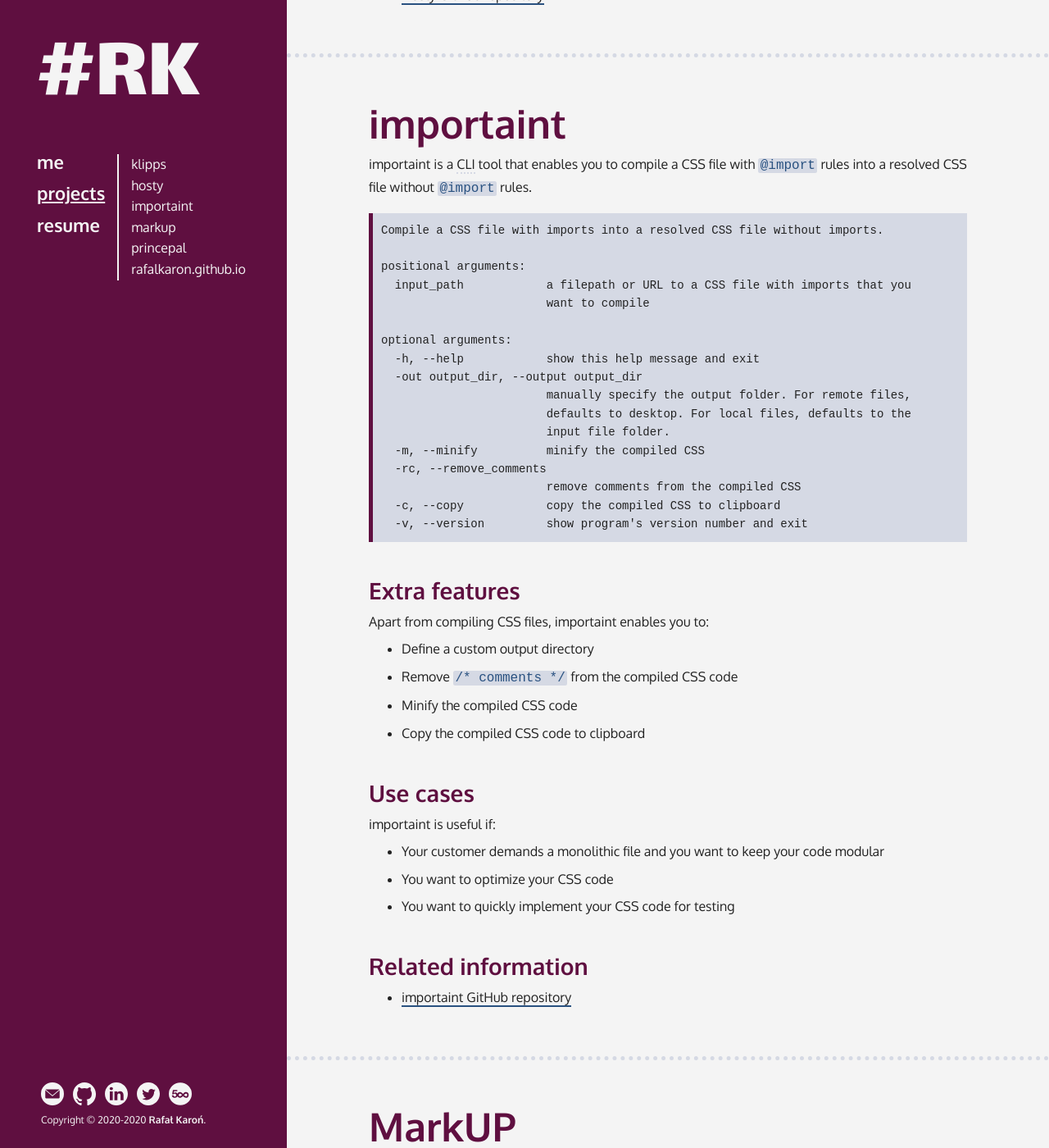
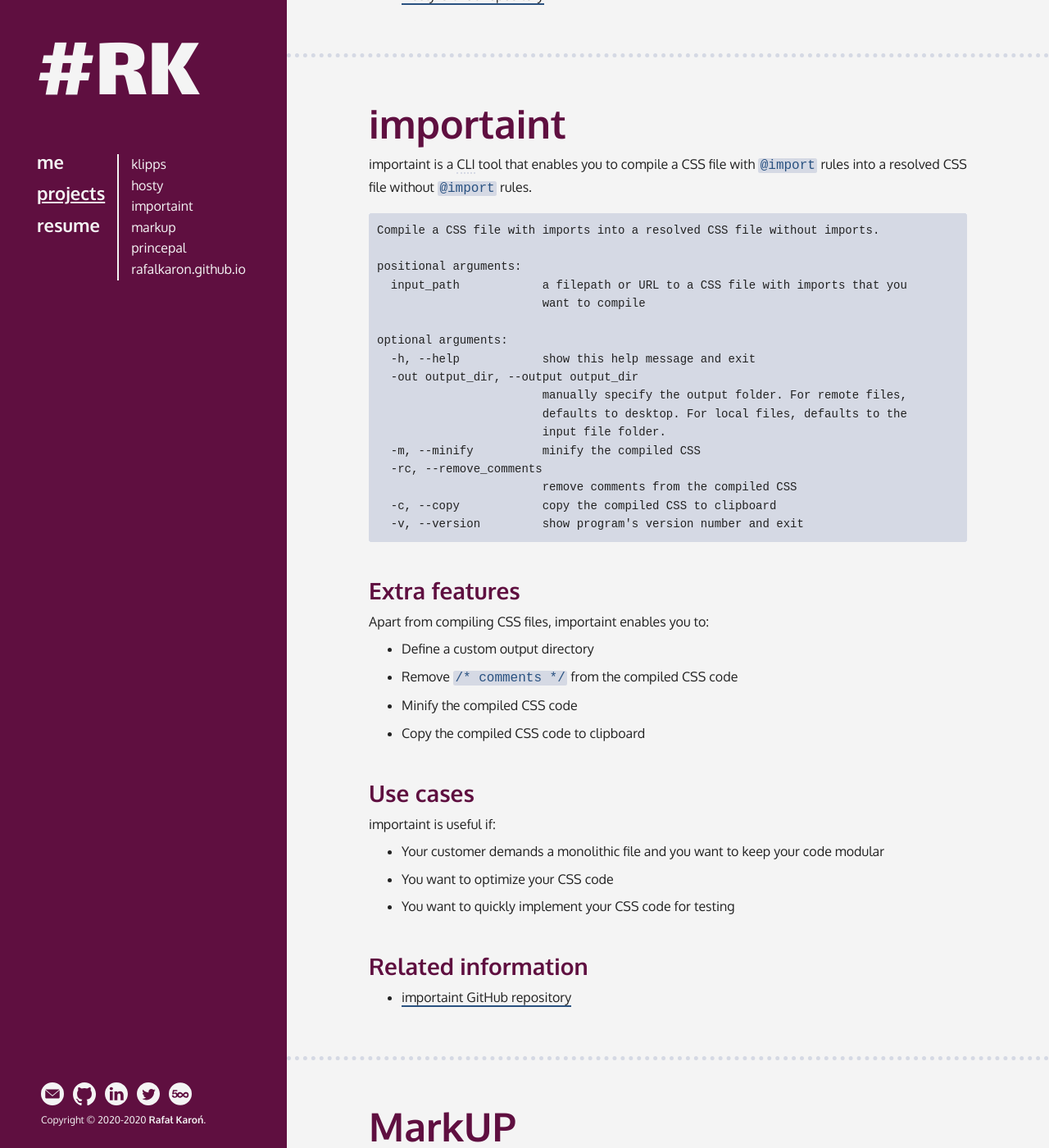
Before and after one commit to rafalkaron/rafalkaron.github.io, a Jekyll site: the page built from projects.md, in a window 1280 px wide and 1400 px high, scrolled down 2401 px. Shown: the whole window at 82% size. Built offline with Jekyll 4.4.1, drawn with Linux system fonts in a browser that asks for light colours; some web fonts are replaced.

Commit message:
update codeblocks styling

```diff
--- a/_sass/r/content/code.scss
+++ b/_sass/r/content/code.scss
@@ -23,7 +23,7 @@ pre {
     overflow-y: auto;
     -ms-overflow-style: none;
     scrollbar-width: none;
-    border-left: $border-left;
+    border-radius: $border-radius;
 }
 pre > code {
     white-space: pre-wrap;
```
